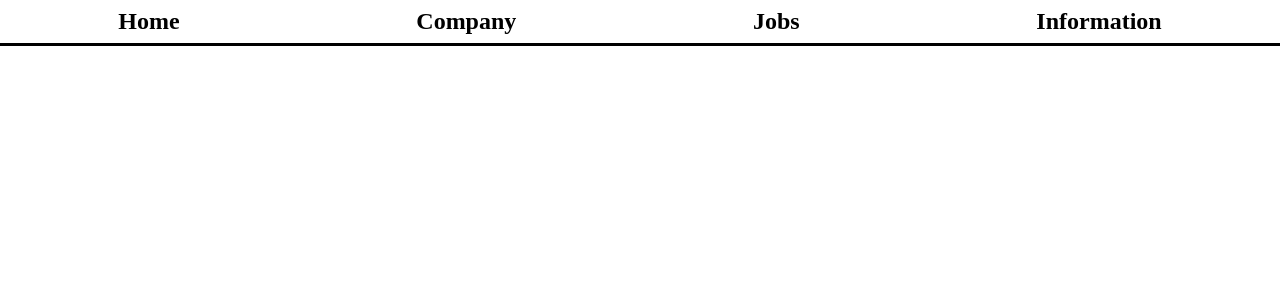
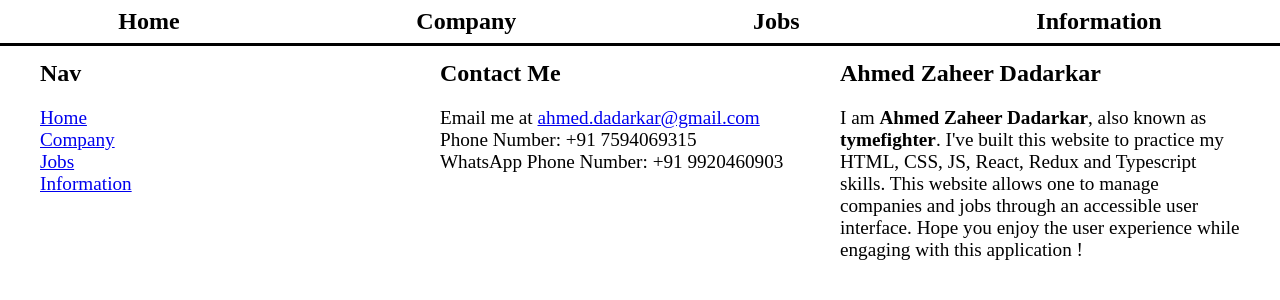
Before and after one commit to tymefighter/job-management-portal, a React (Create React App) app in the folder client/: page / in a window 1280 px wide. Shown: the top 300 px of the page. Built offline with nearby package versions, Linux system fonts and the light colour scheme.

Commit message:
Add footer, fix padding

```diff
--- a/client/src/App.tsx
+++ b/client/src/App.tsx
@@ -7,12 +7,15 @@ import { BrowserRouter, Switch, Route } from "react-router-dom";
 import Nav from "./Nav";
 import Footer from "./Footer";
 
+import "./styles/App.scss";
+
 const store = createStore(reducer, applyMiddleware(thunk));
 
 function App() {
     return (
         <Provider store={store}>
             <BrowserRouter>
+                <div className="app">
                     <Nav />
                     <Switch>
                         <Route path="/companies"></Route>
@@ -21,6 +24,7 @@ function App() {
                         <Route path="/"></Route>
                     </Switch>
                     <Footer />
+                </div>
             </BrowserRouter>
         </Provider>
     );
--- a/client/src/Footer.tsx
+++ b/client/src/Footer.tsx
@@ -1,7 +1,44 @@
 import React from "react";
+import { Link } from "react-router-dom";
+
+import "./styles/Footer.scss";
 
 function Footer() {
-    return <div></div>;
+    return (
+        <footer className="footer">
+            <div className="footer__section">
+                <h2 className="footer__section-head">Nav</h2>
+                <ul className="footer__section-list">
+                    <li><Link to="/">Home</Link></li>
+                    <li><Link to="/companies">Company</Link></li>
+                    <li><Link to="/jobs">Jobs</Link></li>
+                    <li><Link to="/information">Information</Link></li>
+                </ul>
+            </div>
+            <div className="footer__section">
+                <h2 className="footer__section-head">Contact Me</h2>
+                <ul className="footer__section-list">
+                    <li> Email me at{" "}
+                        <a href="mailto:ahmed.dadarkar@gmail.com">
+                            ahmed.dadarkar@gmail.com
+                        </a>
+                    </li>
+                    <li>Phone Number: +91 7594069315</li>
+                    <li>WhatsApp Phone Number: +91 9920460903</li>
+                </ul>
+            </div>
+            <div className="footer__section">
+                <h2 className="footer__section-head">Ahmed Zaheer Dadarkar</h2>
+                <p className="footer__section-para">
+                    I am <b>Ahmed Zaheer Dadarkar</b>, also known as <b>tymefighter</b>.
+                    I've built this website to practice my HTML, CSS, JS, React, Redux
+                    and Typescript skills. This website allows one to manage companies
+                    and jobs through an accessible user interface. Hope you enjoy the
+                    user experience while engaging with this application !
+                </p>
+            </div>
+        </footer>
+    );
 }
 
 export default Footer;
--- /dev/null
+++ b/client/src/styles/App.scss
@@ -0,0 +1,3 @@
+.app {
+    margin-top: 2.5rem;
+}
--- /dev/null
+++ b/client/src/styles/Footer.scss
@@ -0,0 +1,22 @@
+.footer {
+    display: flex;
+    padding: 0 2rem;
+}
+
+.footer__section {
+    flex: 1 30rem;
+}
+
+.footer__section-head {
+    font-size: 1.5rem;
+}
+
+.footer__section-list {
+    list-style: none;
+    padding: 0;
+    font-size: 1.2rem;
+}
+
+.footer__section-para {
+    font-size: 1.2rem;
+}
--- a/client/src/styles/Nav.scss
+++ b/client/src/styles/Nav.scss
@@ -8,6 +8,7 @@ $font-size: 1.5rem;
     position: fixed;
     top: 0;
     left: 0;
+    background-color: white;
 }
 
 .nav__link {
```
Lines whose indentation alone changed are shown as unchanged.
